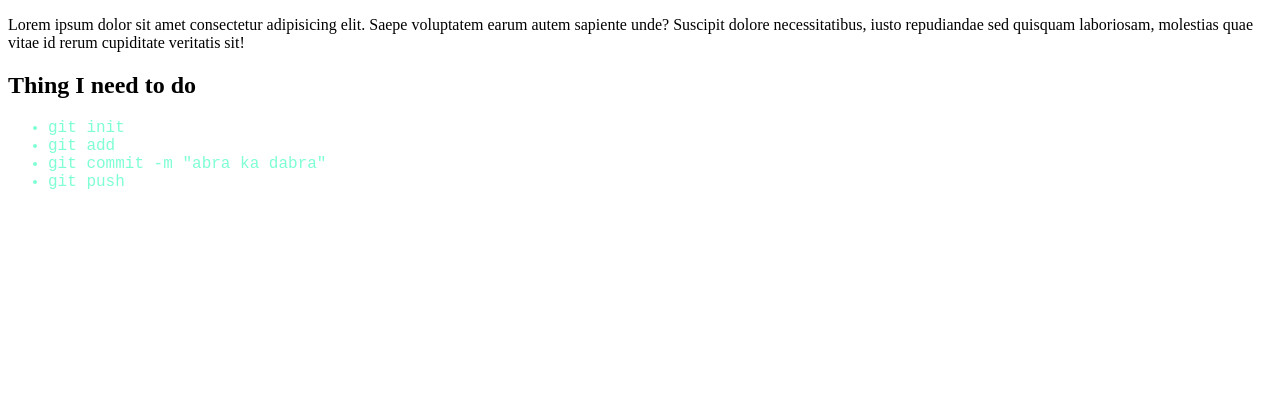
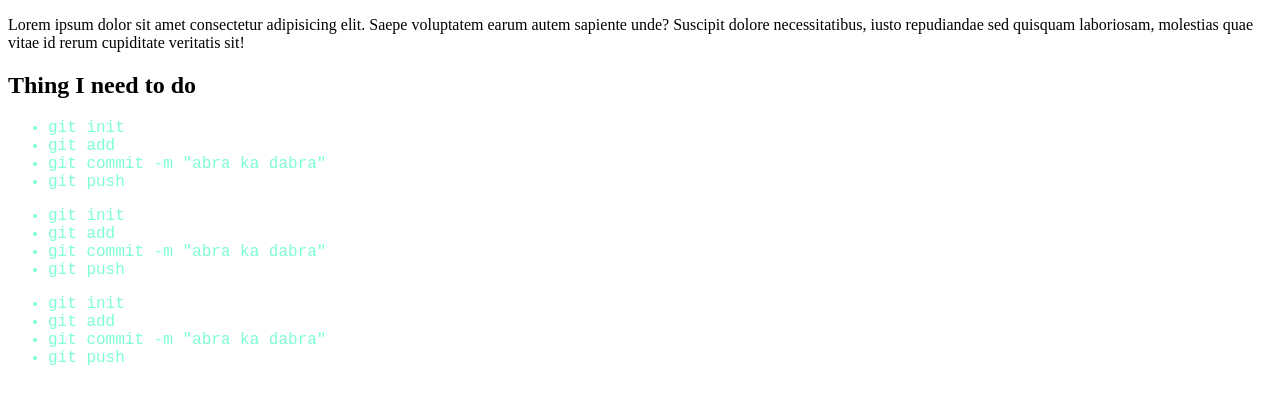
Before and after one commit to Amin-ur-Rahman/repo-001, a plain HTML site: page index.html in a window 1280 px wide. Drawn offline with Linux system fonts and the light colour scheme.

Commit message:
two more lists

```diff
--- a/index.html
+++ b/index.html
@@ -16,6 +16,18 @@
             <li>git commit -m "abra ka dabra"</li>
             <li>git push</li>
         </ul>
+        <ul>
+            <li>git init</li>
+            <li>git add</li>
+            <li>git commit -m "abra ka dabra"</li>
+            <li>git push</li>
+        </ul>
+        <ul>
+            <li>git init</li>
+            <li>git add</li>
+            <li>git commit -m "abra ka dabra"</li>
+            <li>git push</li>
+        </ul>
     </div>
 </body>
 </html>
```
